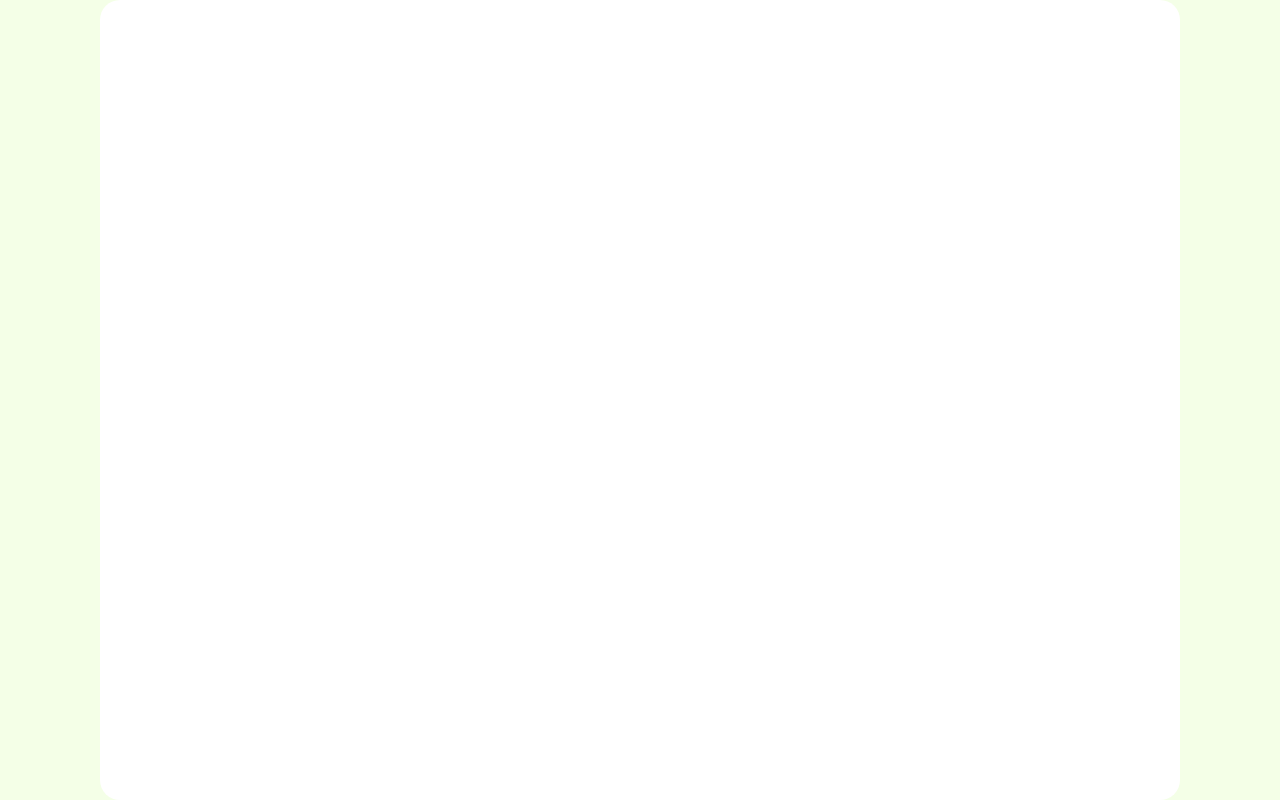
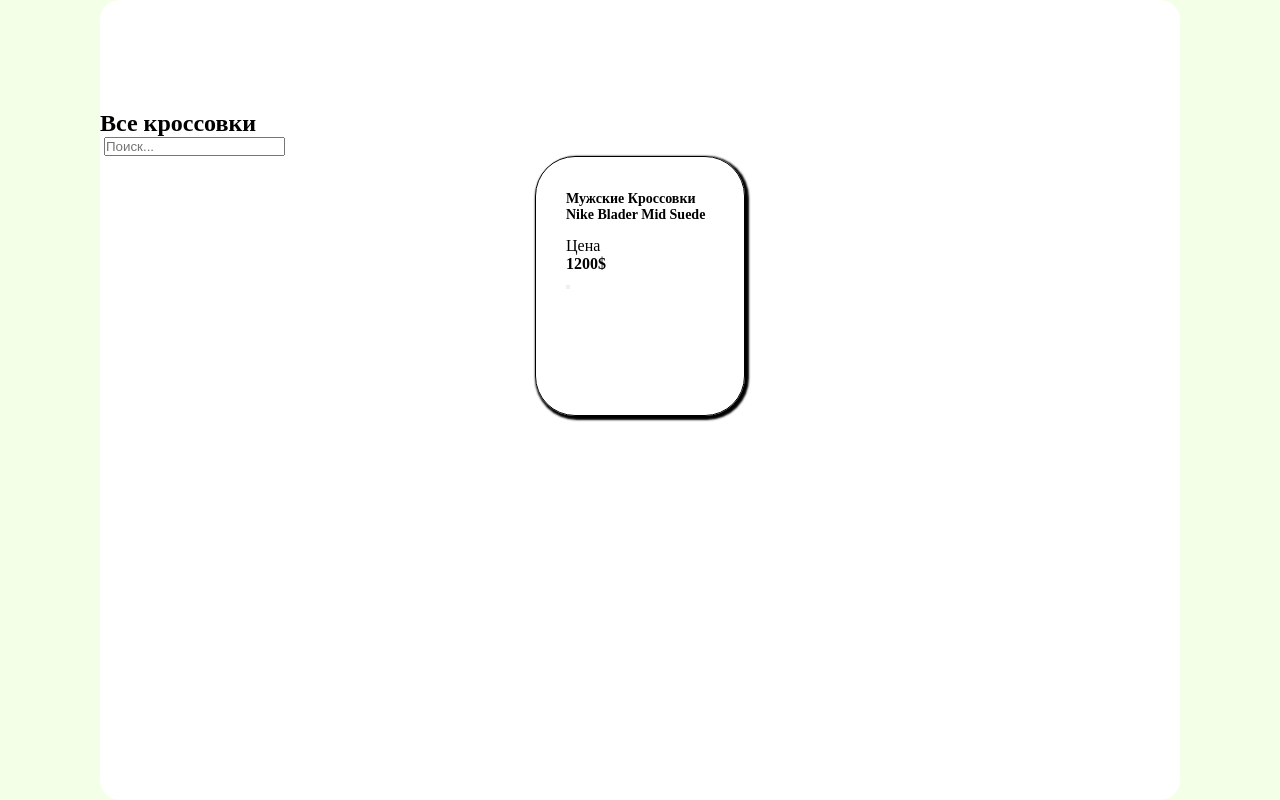
Before and after one commit to kwwakbars/shop-online, a plain HTML site: page index.html in a window 1280 px wide. Drawn offline with Linux system fonts and the light colour scheme.

Commit message:
feat: create card and style card

```diff
--- a/css/style.css
+++ b/css/style.css
@@ -33,3 +33,31 @@ body{
     display: flex;
     align-items: center;
 }
+.sneakers-card{
+    width: 210px;
+    height: 260px;
+
+    border: 1px solid black;
+    position: relative;
+    border-radius: 40px;
+    padding: 20px 30px;
+    box-shadow: 2px 2px 2px 2px;
+}
+.sneakers__card-img{
+    width: 133px;
+    height: 112px;
+
+}
+.sneakers__card-like{
+    position: absolute;
+    background: none;
+    border: none;
+}
+.sneakers__actions-cart{
+    background: none;
+    border: none;
+}
+.sneakers__card-title{
+    font-size: 14px;
+    margin: 14px 0px;
+}
--- a/index.html
+++ b/index.html
@@ -23,6 +23,30 @@
                 </ul>
             </nav>
         </header>
+        <section class="sneakers">
+            <div class="sneakers-top">
+                <h2>Все кроссовки</h2>
+                <div class="sneakers__top-input">
+                    <img src="" alt="">
+                    <input type="text" placeholder="Поиск...">
+                </div>
+            </div>
+            <div class="sneakers-wrapper">
+                <div class="sneakers-card">
+                    <button class="sneakers__card-like">
+                        <img src="" alt="">
+                    </button>
+                    <h4 class="sneakers__card-title">Мужские Кроссовки Nike Blader Mid Suede</h4>
+                    <div class="sneakers__card-actions">
+                        <div class="sneakers__action-price">
+                            <p>Цена</p>
+                            <b>1200$</b>
+                        </div>
+                        <button class="sneakers__actions"></button>
+                    </div>
+                </div>
+            </div>
+        </section>
     </div>
 </body>
 </html>
```
